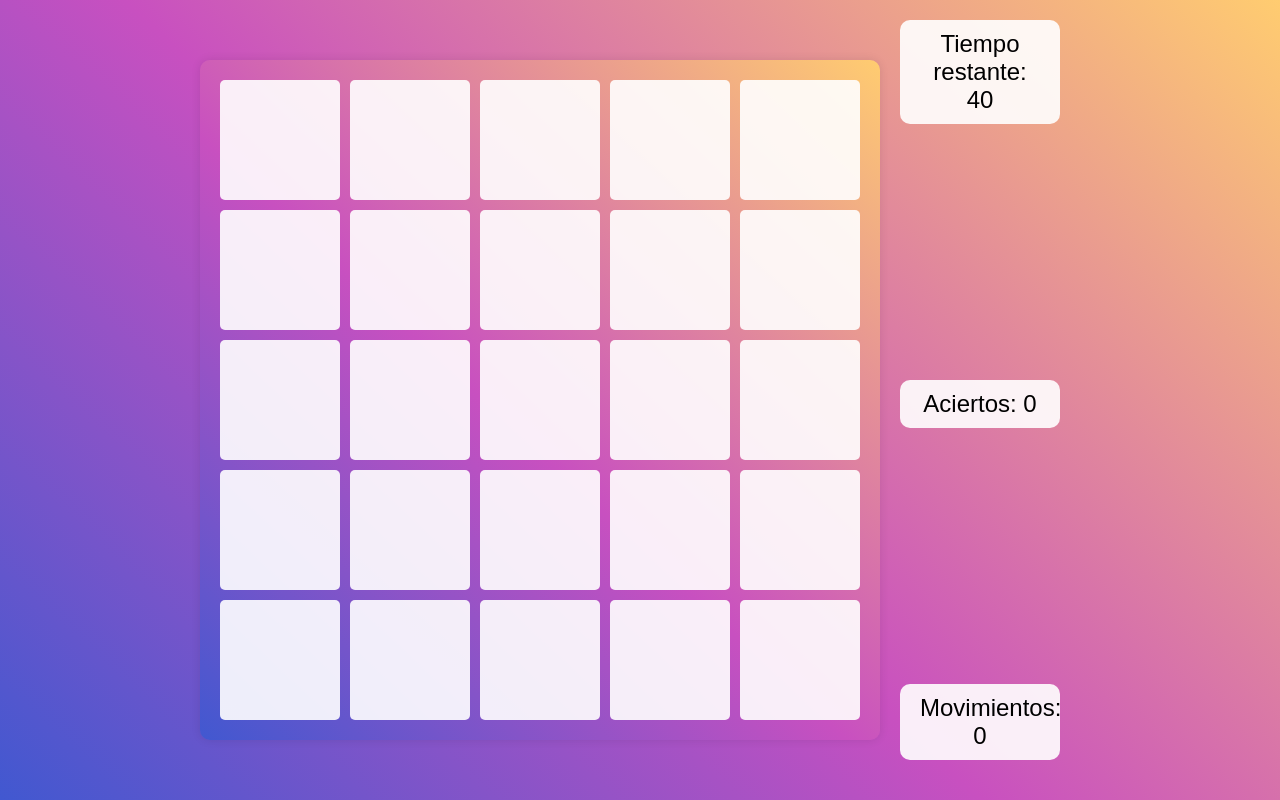
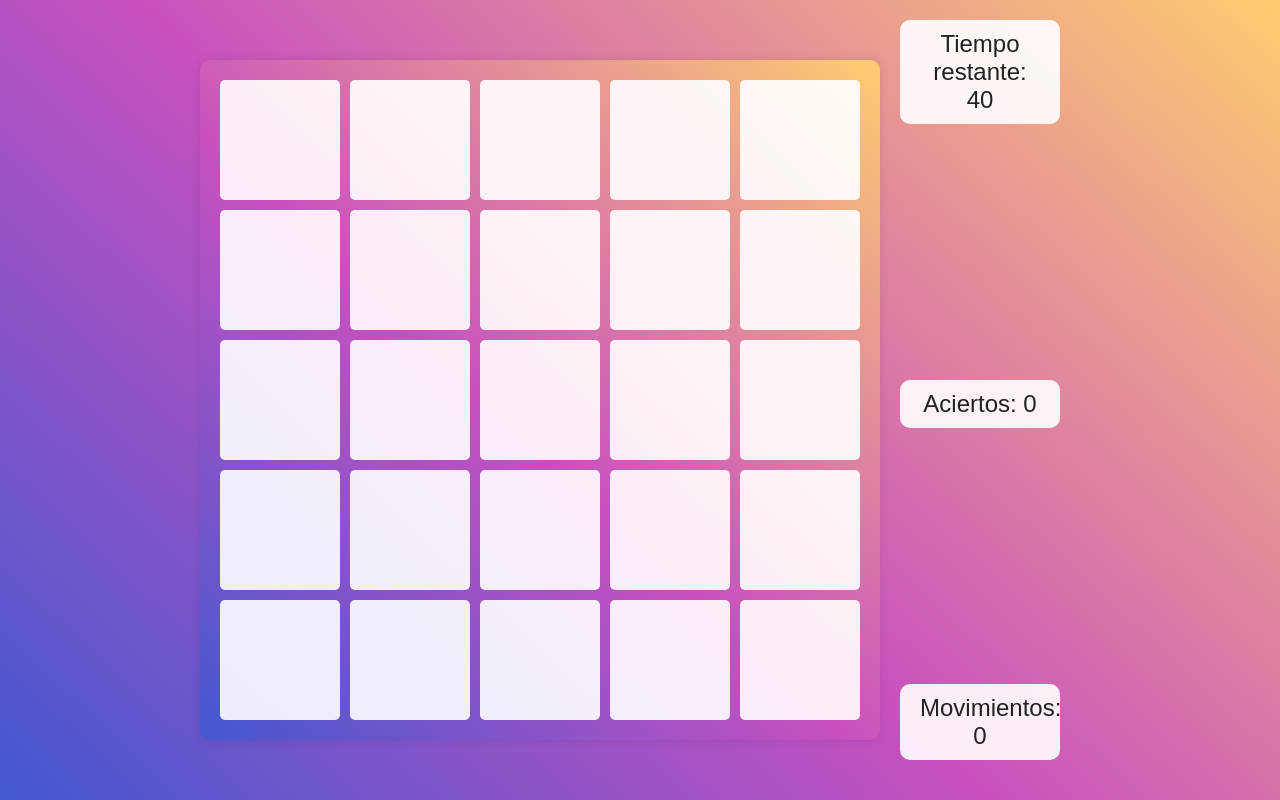
Before and after one commit to mati-gaston/probandojs, a plain HTML site: page index.html in a window 1280 px wide. Drawn offline with Linux system fonts and the light colour scheme.

Commit message:
modificamos estilos

```diff
--- a/css/style.css
+++ b/css/style.css
@@ -56,5 +56,5 @@
     border-radius: 10px; /* Añadimos bordes redondeados */
     text-align: center; /* Centramos el texto */
     font-size: 24px; /* Tamaño de la fuente */
-    color: #000000; /* Color del texto en negro */
+    color: #000000dd; /* Color del texto en negro */
 }
```
